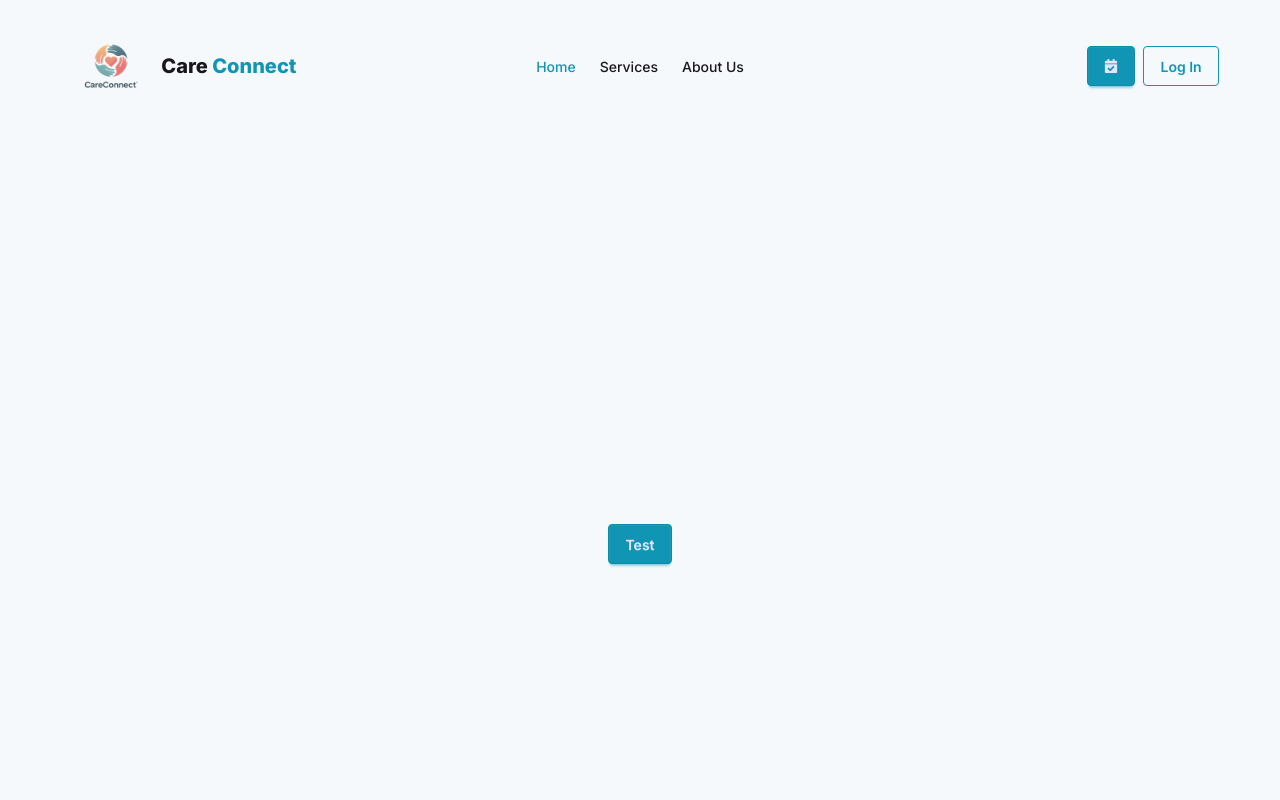
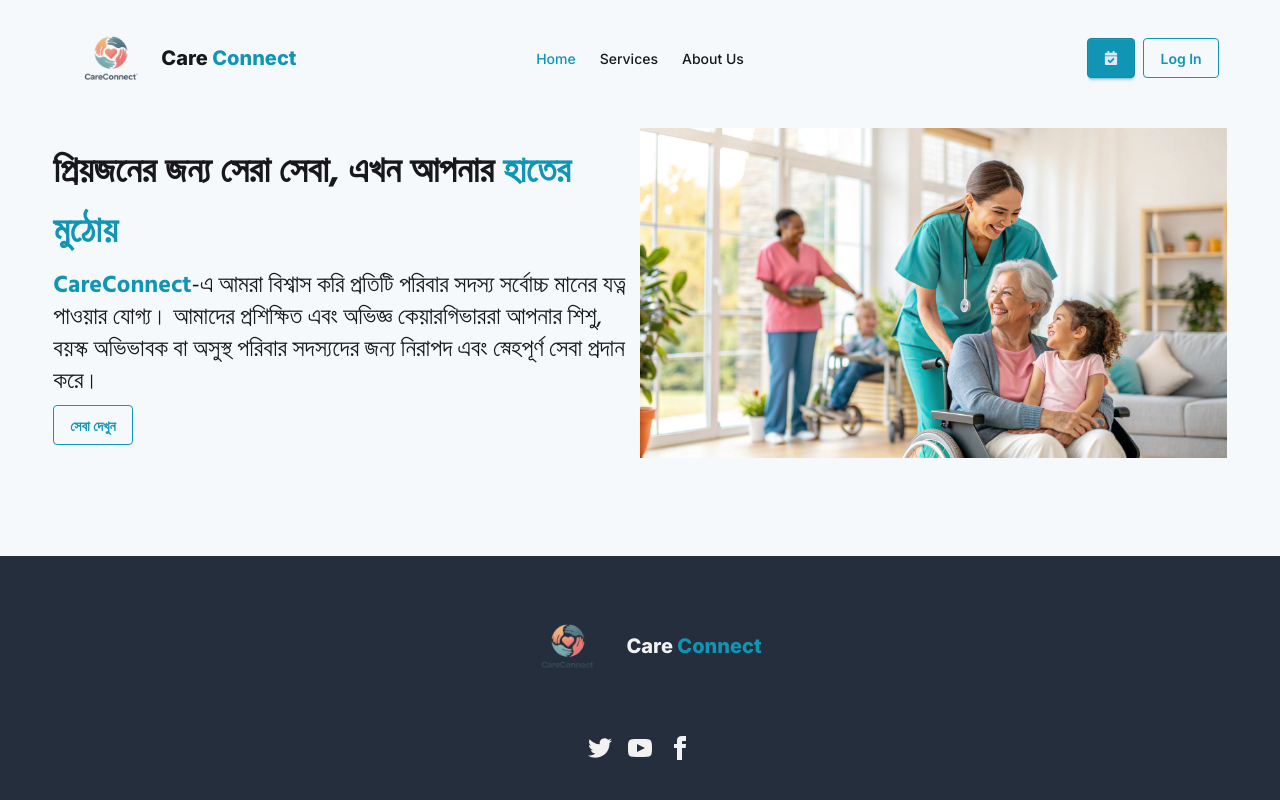
Before and after one commit to ZilhajSajid/care-next, a Next.js app: page / in a window 1280 px wide. Shown: the top 800 px of the page. Built offline with nearby package versions, Linux system fonts and the light colour scheme.

Commit message:
added banner

```diff
--- a/src/app/layout.jsx
+++ b/src/app/layout.jsx
@@ -7,9 +7,9 @@ export const inter = Inter({
   weight: ["100", "200", "400", "500", "600", "800"],
 });
 
-// export const hindSiliguri= Hind_Siliguri({
-//   weight
-// })
+export const hindSiliguri = Hind_Siliguri({
+  weight: ["400", "500", "600", "700"],
+});
 
 export const metadata = {
   title: "Create Next App",
@@ -19,11 +19,13 @@ export const metadata = {
 export default function RootLayout({ children }) {
   return (
     <html lang="en">
-      <body className={`${inter.className} antialiased`}>
-        <header className="py-2 md:w-11/12 mx-auto">
+      <body className={`${inter.className}  antialiased`}>
+        <header className=" md:w-11/12 mx-auto">
           <Navbar />
         </header>
-        <main className="py-3 md:w-11/12 mx-auto">{children}</main>
+        <main className="py-3 md:w-11/12 mx-auto min-h-[calc(100vh-360px)]">
+          {children}
+        </main>
         <footer>
           <Footer />
         </footer>
--- a/src/app/page.jsx
+++ b/src/app/page.jsx
@@ -1,9 +1,12 @@
+import Banner from "@/components/home/Banner";
 import Image from "next/image";
 
 export default function Home() {
   return (
-    <div className="flex min-h-screen items-center justify-center ">
-      <button className="btn btn-primary">Test</button>
+    <div className=" ">
+      <section>
+        <Banner />
+      </section>
     </div>
   );
 }
--- /dev/null
+++ b/src/components/home/Banner.jsx
@@ -0,0 +1,36 @@
+import { hindSiliguri } from "@/app/layout";
+import Image from "next/image";
+import React from "react";
+
+const Banner = () => {
+  return (
+    <div className="flex items-center justify-center">
+      <div className="flex-1 space-y-2">
+        <h2
+          className={`text-4xl font-bold leading-15 ${hindSiliguri.className}`}
+        >
+          প্রিয়জনের জন্য সেরা সেবা, এখন আপনার{" "}
+          <span className="text-primary">হাতের মুঠোয়</span>
+        </h2>
+        <p className={`${hindSiliguri.className} text-2xl`}>
+          <span className="font-extrabold text-primary">CareConnect</span>-এ
+          আমরা বিশ্বাস করি প্রতিটি পরিবার সদস্য সর্বোচ্চ মানের যত্ন পাওয়ার
+          যোগ্য। আমাদের প্রশিক্ষিত এবং অভিজ্ঞ কেয়ারগিভাররা আপনার শিশু, বয়স্ক
+          অভিভাবক বা অসুস্থ পরিবার সদস্যদের জন্য নিরাপদ এবং স্নেহপূর্ণ সেবা
+          প্রদান করে।
+        </p>
+        <button className="btn btn-primary btn-outline">সেবা দেখুন</button>
+      </div>
+      <div className="flex-1">
+        <Image
+          width={800}
+          height={600}
+          src={"/assets/hero2.png"}
+          alt="banner-care-next"
+        />
+      </div>
+    </div>
+  );
+};
+
+export default Banner;
```
Also changed, not shown: public/assets/hero.png (deleted), public/assets/hero2.png (added).
